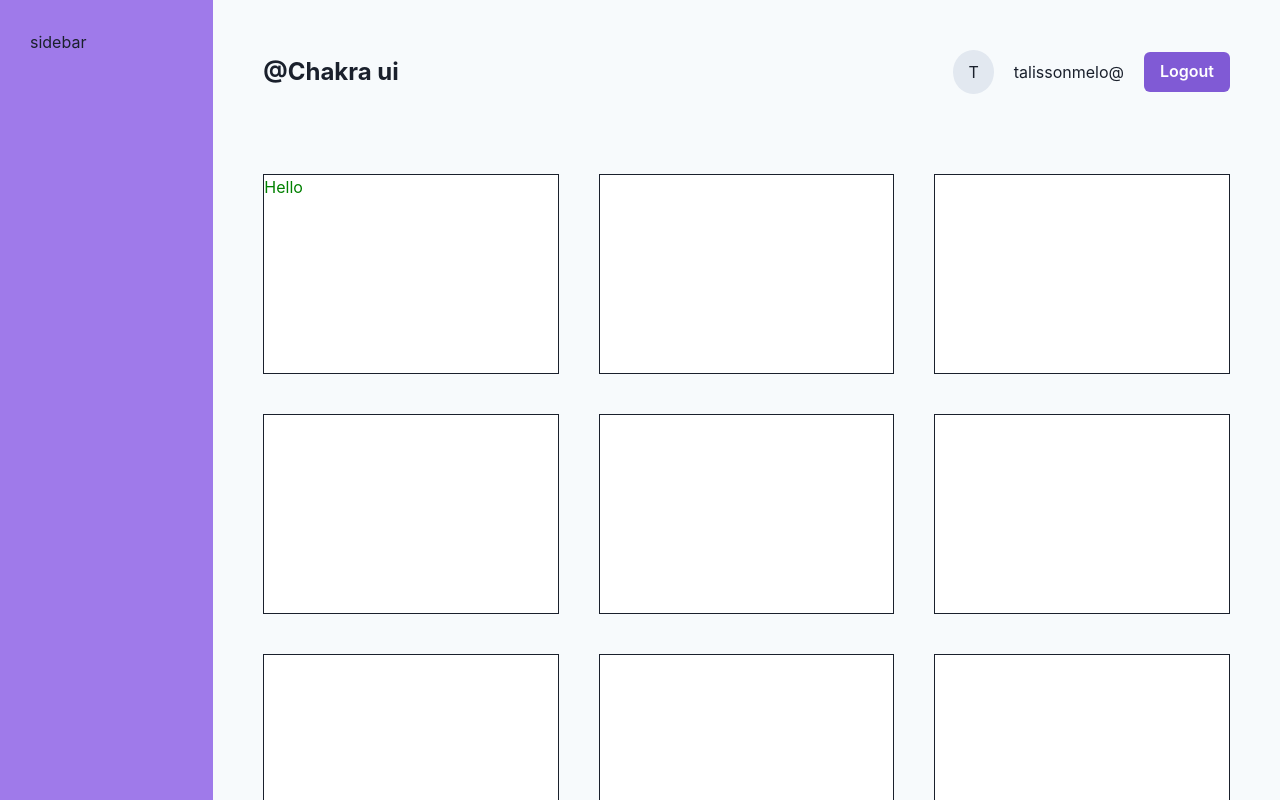
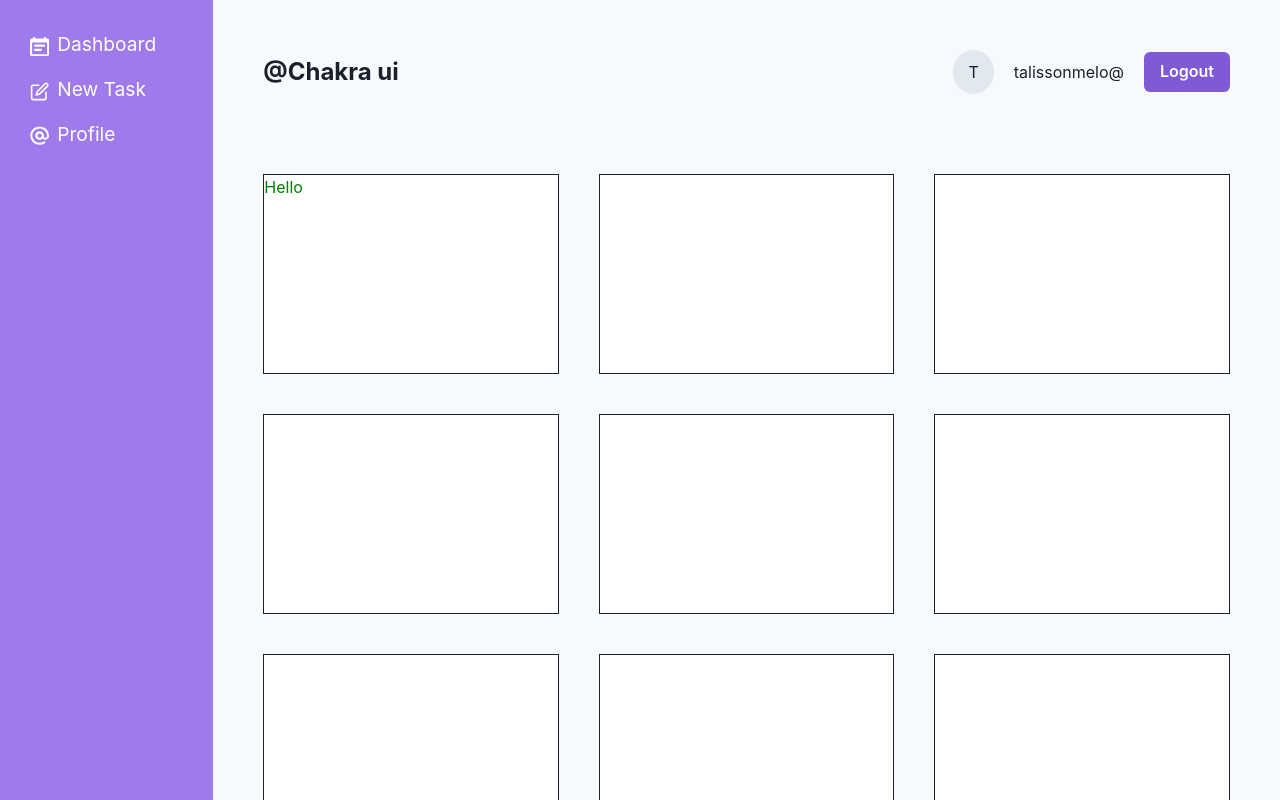
Before and after one commit to TalissonMelo/chakra-ui, a React (Vite) app: page / in a window 1280 px wide. Shown: the top 800 px of the page. Built offline with nearby package versions, Linux system fonts and the light colour scheme.

Commit message:
Lists & List Icons

```diff
--- a/package.json
+++ b/package.json
@@ -9,6 +9,7 @@
     "preview": "vite preview"
   },
   "dependencies": {
+    "@chakra-ui/icons": "^2.2.4",
     "@chakra-ui/react": "^2.10.4",
     "@emotion/react": "^11.14.0",
     "@emotion/styled": "^11.14.0",
--- /dev/null
+++ b/src/components/Sidebar.jsx
@@ -0,0 +1,29 @@
+import { List, ListItem, ListIcon } from "@chakra-ui/react"
+import { CalendarIcon, EditIcon, AtSignIcon } from '@chakra-ui/icons'
+import { NavLink } from "react-router-dom"
+
+
+export default function Sidebar() {
+  return (
+    <List color="white" fontSize="1.2em" spacing={4}>
+      <ListItem>
+        <NavLink to="/">
+          <ListIcon as={CalendarIcon} color="white" />
+          Dashboard
+        </NavLink>
+      </ListItem>
+      <ListItem>
+        <NavLink to="create">
+          <ListIcon as={EditIcon} color="white" />
+          New Task
+        </NavLink>
+      </ListItem>
+      <ListItem>
+        <NavLink to="profile">
+          <ListIcon as={AtSignIcon} color="white" />
+          Profile
+        </NavLink>
+      </ListItem>
+    </List>
+  )
+}
--- a/src/layouts/RootLayout.jsx
+++ b/src/layouts/RootLayout.jsx
@@ -2,6 +2,7 @@
 import { Outlet } from "react-router-dom"
 
 import Navbar from "../components/Navbar"
+import Sidebar from "../components/Sidebar"
 
 export default function RootLayout() {
   return (
@@ -13,7 +14,7 @@
         minHeight={{ lg: '100vh' }}
         p={{ base: '20px', lg: '30px' }}
       >
-        <span>sidebar</span>
+        <Sidebar />
       </GridItem>
 
       <GridItem
```
Also changed, not shown: 1 other file (tests, documents, lock files or other folders).
